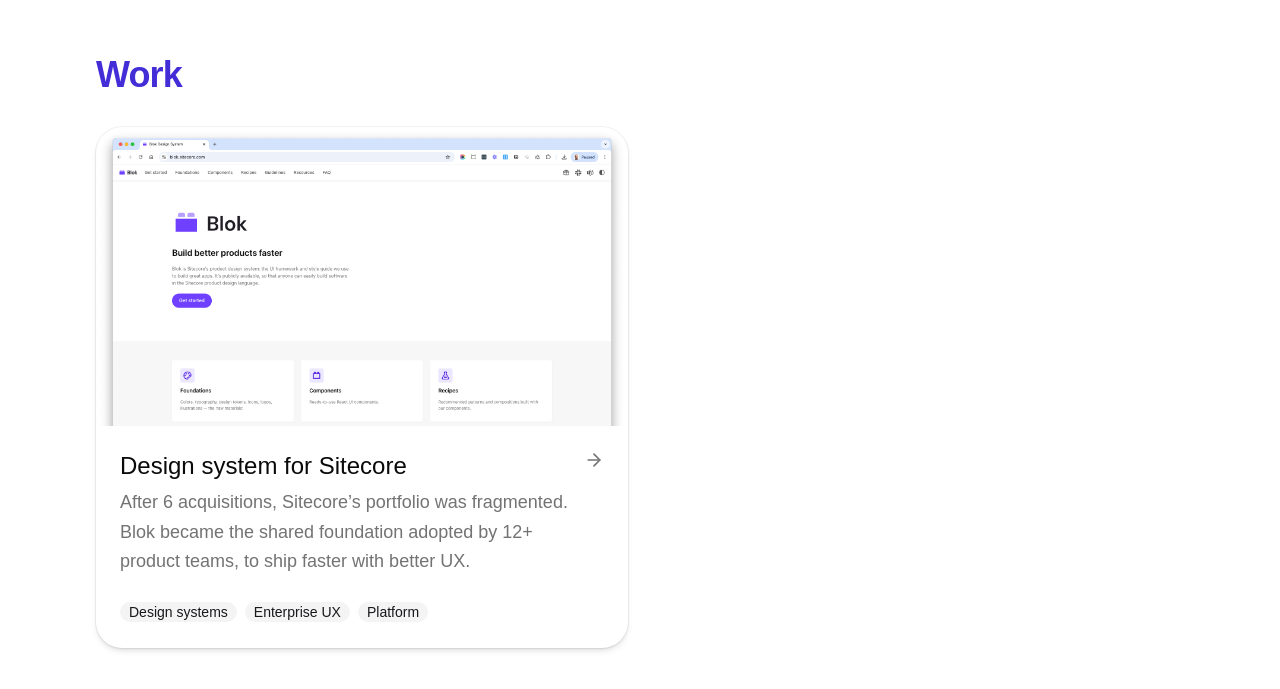
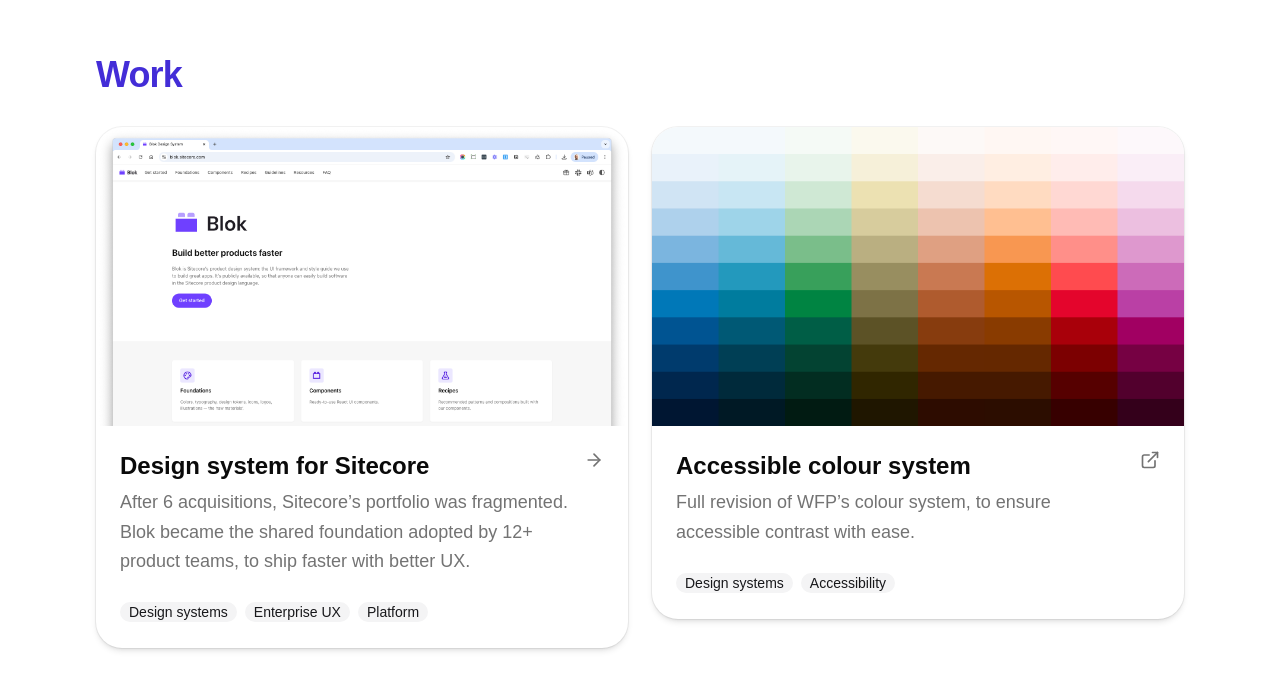
Before and after one commit to frankgrinaert/frank-ux, a React (Vite) app: page / in a window 1280 px wide. Shown: the part 671-1360 px from the top of the page. Built offline with nearby package versions, Linux system fonts and the light colour scheme.

Commit message:
add a11y case

```diff
--- a/src/content/work/blok.mdx
+++ b/src/content/work/blok.mdx
@@ -38,7 +38,7 @@
 
 My internal framing of the challenge:
 
-<FigmaEmbed src="https://embed.figma.com/proto/TKdfHvEfinvG1mdhr7AtpD?scaling=scale-down-width&embed-host=share" title="Prototype" />
+<FigmaEmbed src="https://embed.figma.com/proto/TKdfHvEfinvG1mdhr7AtpD?scaling=scale-down-width&embed-host=share" title="Design challenge" />
 
 </CaseSubsection>
 
--- a/src/lib/constants.ts
+++ b/src/lib/constants.ts
@@ -9,3 +9,6 @@
   "Lead product designer in the design-engineering space — design systems, platform UX, and shipping work teams actually use."
 
 export const BLOK_PATH = "/work/blok"
+
+export const WFP_COLOUR_SYSTEM_URL =
+  "https://www.figma.com/proto/suBu11QCvNmOqmQiiKEcIl?scaling=scale-down-width&hide-ui"
--- a/src/pages/home.tsx
+++ b/src/pages/home.tsx
@@ -9,18 +9,100 @@
   CardHeader,
   CardTitle,
 } from "@/components/ui/card"
-import { ArrowRight } from "lucide-react"
-import { BLOK_PATH } from "@/lib/constants"
+import { ArrowRight, ExternalLink } from "lucide-react"
+import { BLOK_PATH, WFP_COLOUR_SYSTEM_URL } from "@/lib/constants"
 
-const BLOK_WORK = {
-  path: BLOK_PATH,
+type WorkItem = {
+  title: string
+  summary: string
+  href: string
+  image: string
+  imageAlt: string
+  external?: boolean
+  tags?: readonly string[]
+}
+
+const WORK_ITEMS: WorkItem[] = [
+  {
+    href: BLOK_PATH,
     title: "Design system for Sitecore",
     summary:
       "After 6 acquisitions, Sitecore’s portfolio was fragmented. Blok became the shared foundation adopted by 12+ product teams, to ship faster with better UX.",
     image: "/work/blok/blok-site.png",
     imageAlt: "Blok design system — documentation site and component library",
     tags: ["Design systems", "Enterprise UX", "Platform"],
-} as const
+  },
+  {
+    href: WFP_COLOUR_SYSTEM_URL,
+    external: true,
+    title: "Accessible colour system",
+    summary:
+      "Full revision of WFP’s colour system, to ensure accessible contrast with ease.",
+    image: "/work/wfp-ds-a11y.png",
+    imageAlt: "WFP design system — accessibility",
+    tags: ["Design systems", "Accessibility"],
+  },
+]
+
+const workCardClassName =
+  "group block rounded-4xl outline-none focus-visible:ring-3 focus-visible:ring-ring/30"
+
+function WorkCard({ item }: { item: WorkItem }) {
+  const card = (
+    <Card className="h-full transition-shadow group-hover:shadow-lg">
+      <img
+        src={item.image}
+        alt={item.imageAlt}
+        className="aspect-video w-full object-cover object-top"
+      />
+      <CardHeader>
+        <CardTitle className="text-lg font-semibold sm:text-xl">
+          {item.title}
+        </CardTitle>
+        <CardDescription className="text-base leading-relaxed">
+          {item.summary}
+        </CardDescription>
+        <CardAction>
+          {item.external ? (
+            <ExternalLink className="size-5 text-muted-foreground" />
+          ) : (
+            <ArrowRight className="size-5 text-muted-foreground transition-transform group-hover:translate-x-0.5" />
+          )}
+        </CardAction>
+      </CardHeader>
+      {item.tags && item.tags.length > 0 ? (
+        <CardContent>
+          <ul className="flex flex-wrap gap-2">
+            {item.tags.map((tag) => (
+              <li key={tag}>
+                <Badge variant="secondary">{tag}</Badge>
+              </li>
+            ))}
+          </ul>
+        </CardContent>
+      ) : null}
+    </Card>
+  )
+
+  if (item.external) {
+    return (
+      <a
+        href={item.href}
+        target="_blank"
+        rel="noopener noreferrer"
+        className={workCardClassName}
+      >
+        {card}
+      </a>
+    )
+  }
+
+  return (
+    <Link to={item.href} className={workCardClassName}>
+      {card}
+    </Link>
+  )
+}
 
 export function HomePage() {
   return (
@@ -49,40 +131,11 @@
             Work
           </h2>
           <ul className="mt-8 grid gap-6 sm:grid-cols-2">
-            <li>
-              <Link
-                to={BLOK_WORK.path}
-                className="group block rounded-4xl outline-none focus-visible:ring-3 focus-visible:ring-ring/30"
-              >
-                <Card className="h-full transition-shadow group-hover:shadow-lg">
-                  <img
-                    src={BLOK_WORK.image}
-                    alt={BLOK_WORK.imageAlt}
-                    className="aspect-video w-full object-cover object-top"
-                  />
-                  <CardHeader>
-                    <CardTitle className="text-lg sm:text-xl">
-                      {BLOK_WORK.title}
-                    </CardTitle>
-                    <CardDescription className="text-base leading-relaxed">
-                      {BLOK_WORK.summary}
-                    </CardDescription>
-                    <CardAction>
-                      <ArrowRight className="size-5 text-muted-foreground transition-transform group-hover:translate-x-0.5" />
-                    </CardAction>
-                  </CardHeader>
-                  <CardContent>
-                    <ul className="flex flex-wrap gap-2">
-                      {BLOK_WORK.tags.map((tag) => (
-                        <li key={tag}>
-                          <Badge variant="secondary">{tag}</Badge>
+            {WORK_ITEMS.map((item) => (
+              <li key={item.href}>
+                <WorkCard item={item} />
               </li>
             ))}
-                    </ul>
-                  </CardContent>
-                </Card>
-              </Link>
-            </li>
           </ul>
         </div>
       </section>
```
Also changed, not shown: public/work/wfp-ds-a11y.png (added). Lines whose indentation alone changed are shown as unchanged.
